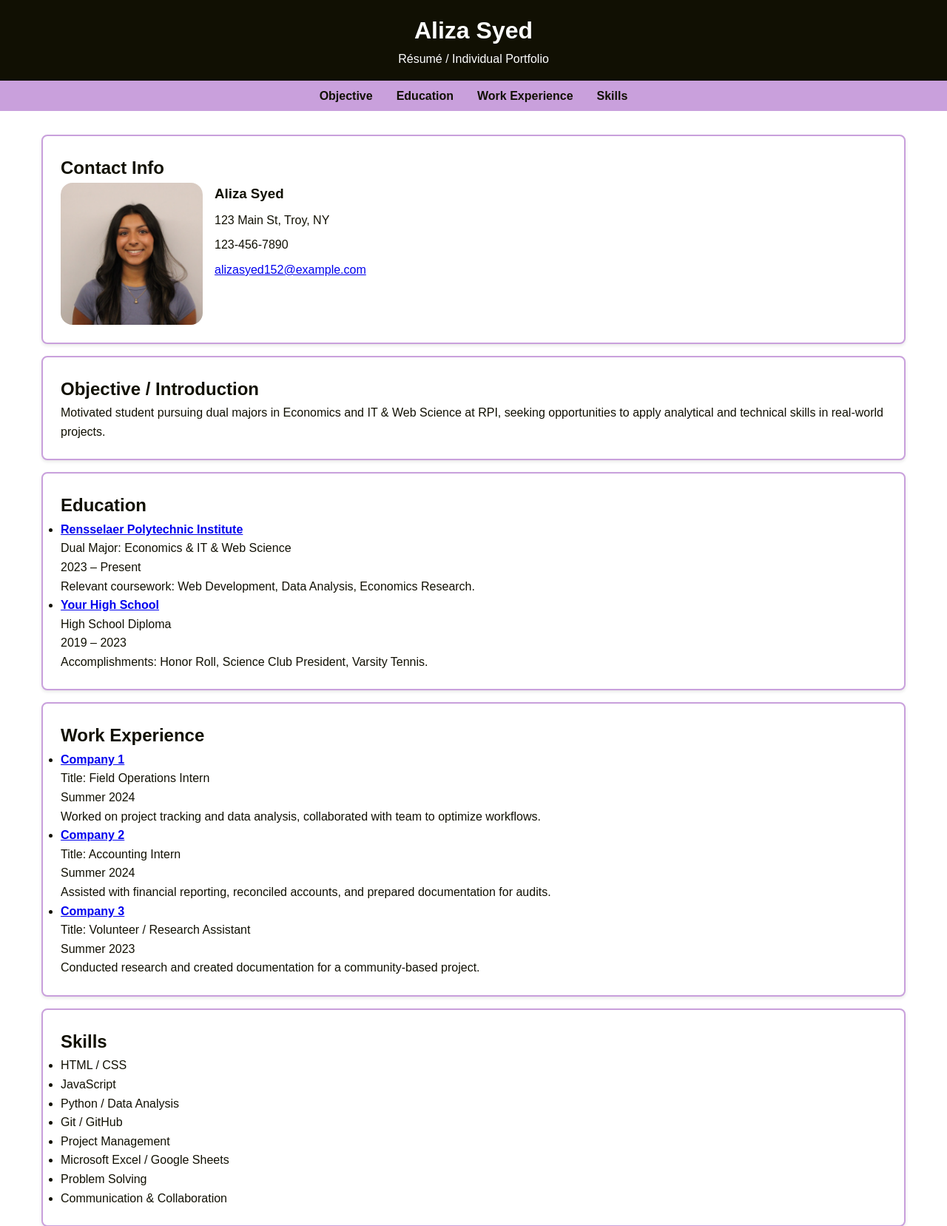
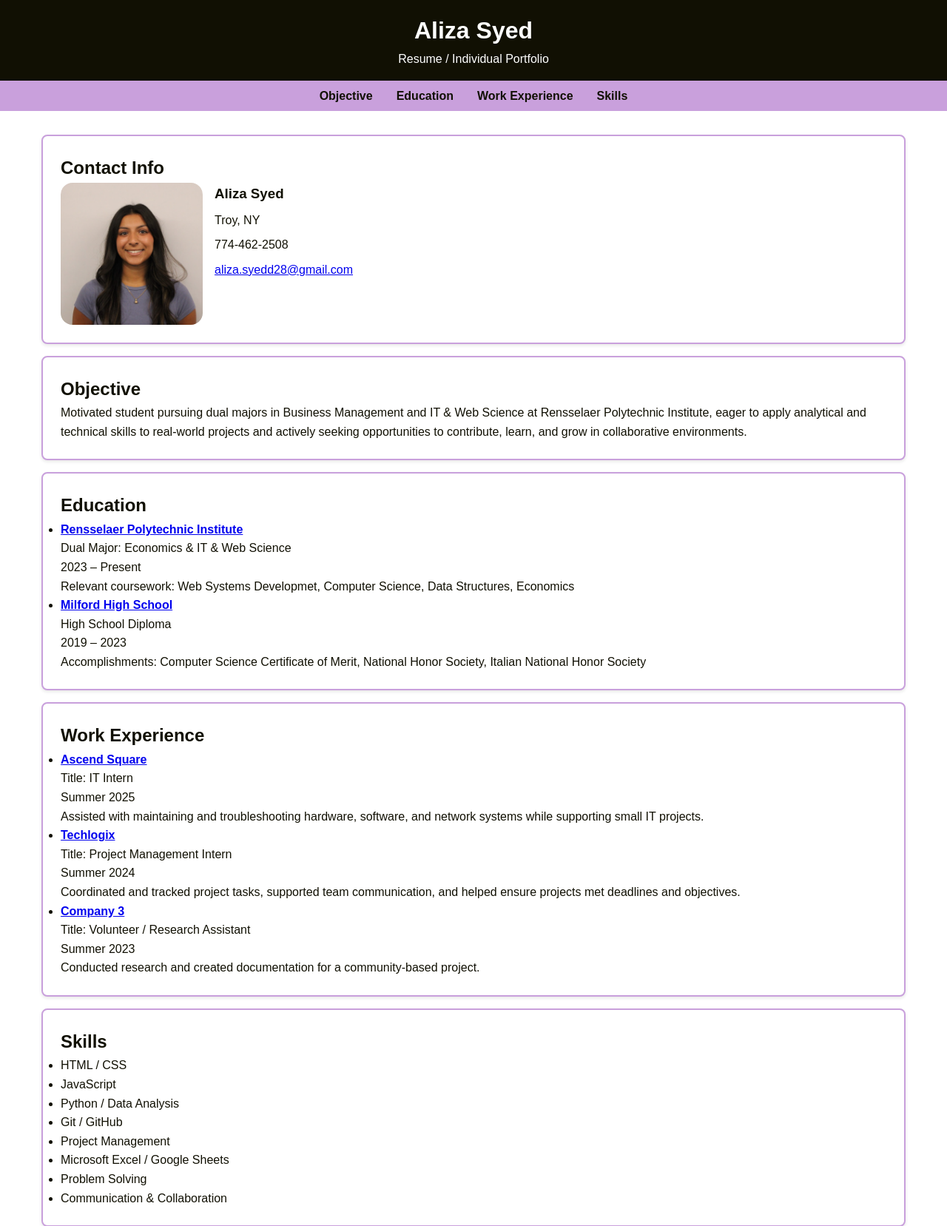
Before and after one commit to alizasyed152/Aliza-Syed, a PHP site: page /lab1/index.html in a window 1280 px wide. Shown: the top 1657 px of the page at 74% size. Run offline with PHP 8.4, Linux system fonts and the light colour scheme.

Commit message:
personal website page, index+css pt 2

```diff
--- a/lab1/index.html
+++ b/index.html
@@ -10,7 +10,7 @@
   <!-- HEADER -->
   <header>
     <h1>Aliza Syed</h1>
-    <p>Résumé / Individual Portfolio</p>
+    <p>Resume / Individual Portfolio</p>
   </header>
 
   <!-- NAVIGATION -->
@@ -28,27 +28,26 @@
     <section id="personal-info" class="card">
       <h2>Contact Info</h2>
       <div class="vcard member">
-        <img src="lab1_images/headshot.png" alt="Aliza Syed" class="member-photo">
+        <img src="headshot.png" alt="Aliza Syed" class="member-photo">
         <div class="member-info">
           <h3 class="fn n">
             <span class="given-name">Aliza</span>
             <span class="family-name">Syed</span>
           </h3>
           <p class="adr">
-            <span class="street-address">123 Main St</span>,
             <span class="locality">Troy</span>,
             <span class="region">NY</span>
           </p>
-          <p class="tel">123-456-7890</p>
-          <a class="email" href="mailto:alizasyed152@example.com">alizasyed152@example.com</a>
+          <p class="tel">774-462-2508</p>
+          <a class="email" href="mailto:alizasyed152@example.com">aliza.syedd28@gmail.com</a>
         </div>
       </div>
     </section>
 
     <!-- OBJECTIVE -->
     <section id="objective" class="card">
-      <h2>Objective / Introduction</h2>
-      <p>Motivated student pursuing dual majors in Economics and IT & Web Science at RPI, seeking opportunities to apply analytical and technical skills in real-world projects.</p>
+      <h2>Objective</h2>
+      <p>Motivated student pursuing dual majors in Business Management and IT & Web Science at Rensselaer Polytechnic Institute, eager to apply analytical and technical skills to real-world projects and actively seeking opportunities to contribute, learn, and grow in collaborative environments.</p>
     </section>
 
     <!-- EDUCATION -->
@@ -59,13 +58,13 @@
           <strong><a href="https://www.rpi.edu" target="_blank">Rensselaer Polytechnic Institute</a></strong><br>
           Dual Major: Economics & IT & Web Science<br>
           2023 – Present<br>
-          Relevant coursework: Web Development, Data Analysis, Economics Research.
+          Relevant coursework: Web Systems Developmet, Computer Science, Data Structures, Economics
         </li>
         <li>
-          <strong><a href="https://www.yourschool.edu" target="_blank">Your High School</a></strong><br>
+          <strong><a href="https://mhs.milfordpublicschools.com/" target="_blank">Milford High School</a></strong><br>
           High School Diploma<br>
           2019 – 2023<br>
-          Accomplishments: Honor Roll, Science Club President, Varsity Tennis.
+          Accomplishments: Computer Science Certificate of Merit, National Honor Society, Italian National Honor Society
         </li>
       </ul>
     </section>
@@ -75,16 +74,16 @@
       <h2>Work Experience</h2>
       <ul>
         <li>
-          <strong><a href="https://www.company1.com" target="_blank">Company 1</a></strong><br>
-          Title: Field Operations Intern<br>
-          Summer 2024<br>
-          Worked on project tracking and data analysis, collaborated with team to optimize workflows.
+          <strong><a href="https://ascendsquare.com/" target="_blank">Ascend Square</a></strong><br>
+          Title: IT Intern<br>
+          Summer 2025<br>
+          Assisted with maintaining and troubleshooting hardware, software, and network systems while supporting small IT projects.
         </li>
         <li>
-          <strong><a href="https://www.company2.com" target="_blank">Company 2</a></strong><br>
-          Title: Accounting Intern<br>
+          <strong><a href="https://www.techlogix.com/" target="_blank">Techlogix</a></strong><br>
+          Title: Project Management Intern<br>
           Summer 2024<br>
-          Assisted with financial reporting, reconciled accounts, and prepared documentation for audits.
+          Coordinated and tracked project tasks, supported team communication, and helped ensure projects met deadlines and objectives.
         </li>
         <li>
           <strong><a href="https://www.company3.com" target="_blank">Company 3</a></strong><br>
```
Also changed, not shown: headshot.png (renamed from lab1/lab1_images/headshot.png), styles.css (line endings or trailing spaces).
